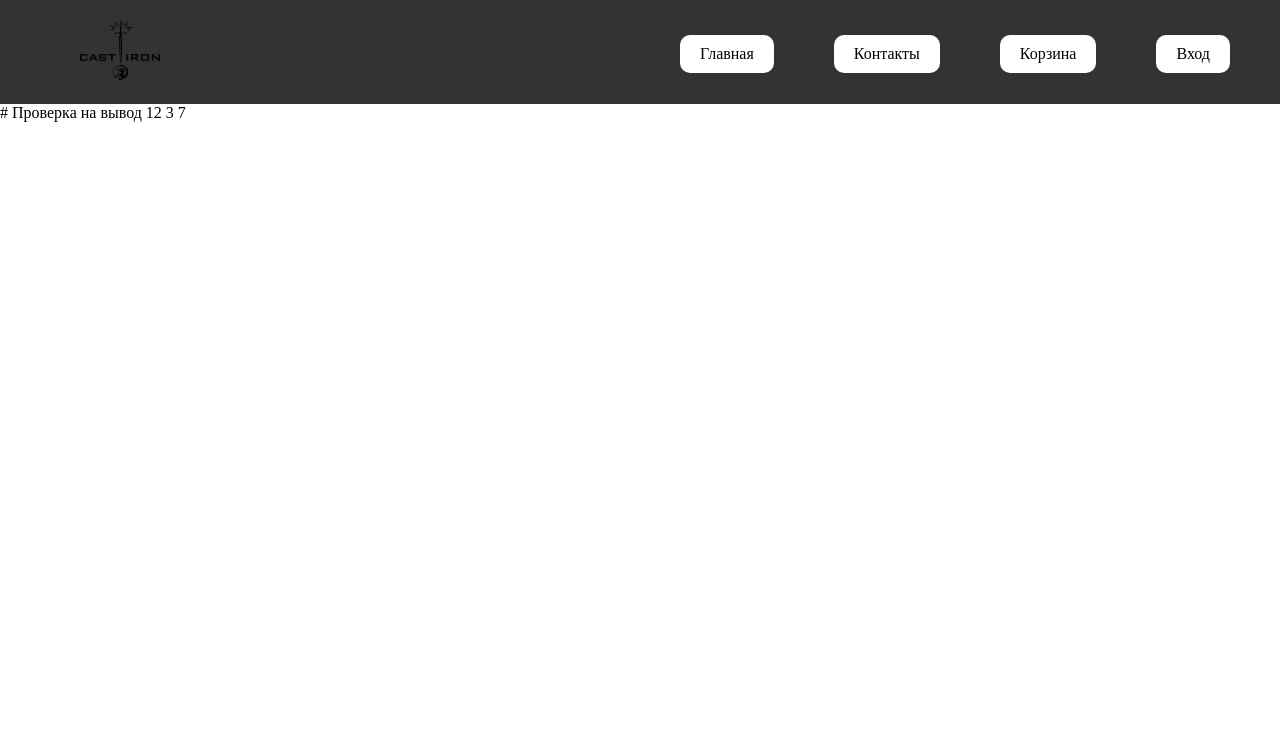
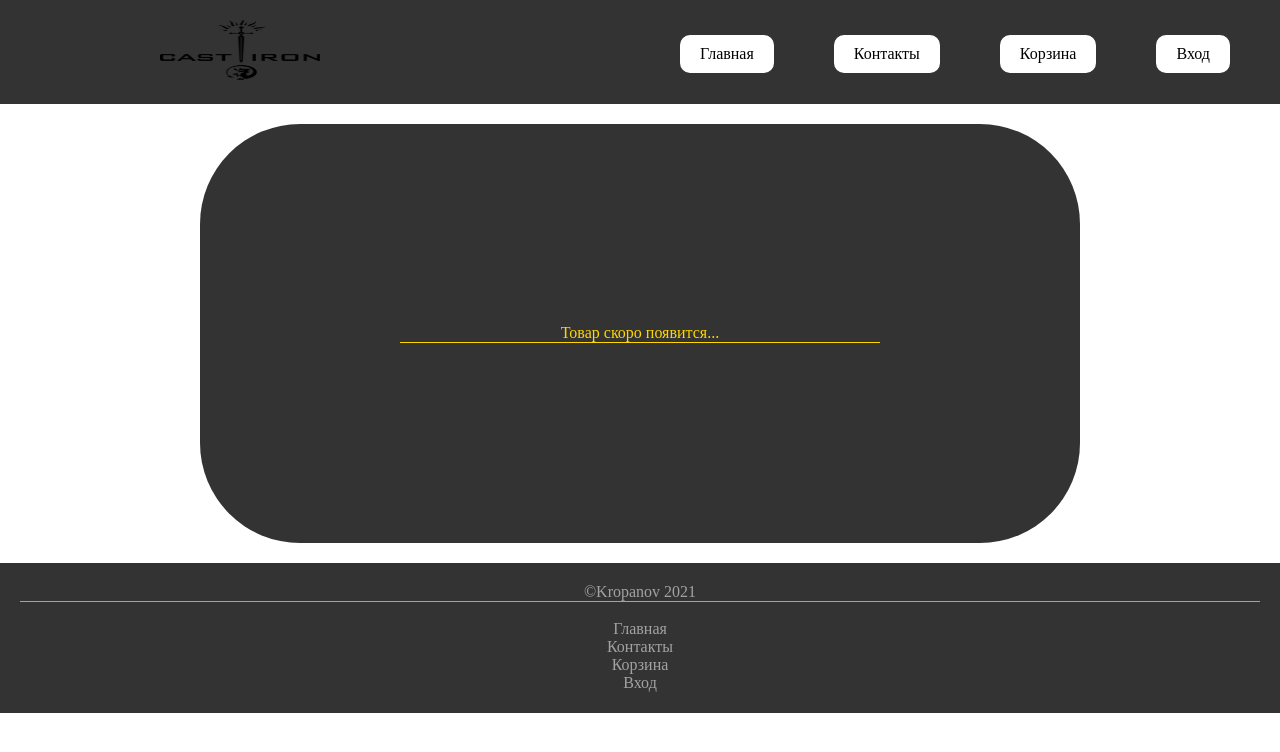
Before and after one commit to Kropanov/project_mysite, a Django app: page / in a window 1280 px wide. Shown: the top 752 px of the page. Run offline with Django 3.2, Linux system fonts and the light colour scheme.

Commit message:
Страница контактов + неполная версия начальной страницы

```diff
--- a/interface/Templates/interface/base.html
+++ b/interface/Templates/interface/base.html
@@ -9,5 +9,6 @@
 <body>
 {% include 'interface/header.html' %}
 {% block content %}{% endblock %}
+{% include 'interface/footer.html' %}
 </body>
 </html>
--- /dev/null
+++ b/interface/Templates/interface/footer.html
@@ -0,0 +1,8 @@
+<footer class='footer'>
+    <div><p>©Kropanov 2021<p></div>
+        <br>
+    <div><p><a href="{% url 'interface:index' %}">Главная</a></p></div>
+    <div><p><a href="{% url 'interface:contacts' %}">Контакты</a></p></div>
+    <div><p>Корзина</p></div>
+    <div><p>Вход</p></div>
+</footer>
--- a/interface/Templates/interface/header.html
+++ b/interface/Templates/interface/header.html
@@ -1,10 +1,10 @@
 {% load static %}
 <header>
     <div class="logo">
-        <a href="{% url 'interface:index'%}"><img src="{% static 'img/Cast_Iron-logo.png' %}" width="80px" height="60px"></a>
+        <a href="{% url 'interface:index'%}"><img src="{% static 'img/Cast_Iron-logo.png' %}" width="160px" height="60px"></a>
         <ul type=none>
-            <li>Главная</li>
-            <li>Контакты</li>
+            <li><a href="{% url 'interface:index' %}">Главная</a></li>
+            <li><a href="{% url 'interface:contacts' %}">Контакты</a></li>
             <li>Корзина</li>
             <li>Вход</li>
         </ul>
--- a/interface/Templates/interface/index.html
+++ b/interface/Templates/interface/index.html
@@ -2,9 +2,8 @@
 
 {% block content %}
 
-# Проверка на вывод
-{% for res in result %}
-    {{ res }}
-{% endfor %}
+<aside class="tovar">
+    <div>Товар скоро появится...</div>
+</aside>
 
 {% endblock %}
--- a/interface/urls.py
+++ b/interface/urls.py
@@ -5,4 +5,5 @@ from . import views
 urlpatterns = [
     # Домашная страница
     url(r'^$', views.index, name='index'),
+    url(r'^contacts$', views.contacts, name='contacts'),
 ]
--- a/interface/views.py
+++ b/interface/views.py
@@ -7,3 +7,7 @@ def index(request):
         "result": [12, 3, 7]
     }
     return render(request, "interface/index.html", context)
+
+
+def contacts(request):
+    return render(request, "interface/contacts.html", {})
--- a/static/css/main.css
+++ b/static/css/main.css
@@ -1,9 +1,6 @@
 * {
     padding: 0;
     margin: 0;
-}
-a {
-    text-decoration: none;
 }
 
 header{
@@ -21,7 +18,10 @@ ul {
     float: right;
 }
 
+/* меню сайта  rgb(0, 0, 0) white*/
 ul > li {
+    font-family:'Times New Roman', Times, serif;
+    font-size: 16px;
     color:rgb(0, 0, 0);
     background-color: white;
     margin: 15px 30px;
@@ -29,6 +29,63 @@ ul > li {
     border-radius: 10px;
 }
 
+/* логотип сайта*/
 .logo img {
-    margin: 0px 0px 0px 60px;
+    margin: 0px 0px 0px 140px;
 }
+
+/* ссылки */
+a {
+    text-decoration: none;
+    color:rgb(0, 0, 0);
+}
+
+a:visited {
+    color: rgb(0, 0, 0);
+}
+
+/* информация обо мне  rgb(180, 57, 48)*/
+.Contacts {
+    font-family: 'Times New Roman', Times, serif;
+    padding: 10px;
+    margin: 10px;
+    border: 2px solid MediumSlateBlue;
+    background-color: rgb(51, 51, 51);
+    color: LightSkyBlue;
+}
+
+/* подвал сайта */
+.footer {
+    height: 110px;
+    text-align: center;
+    max-width: 100%;
+    padding: 20px;
+    background-color: rgb(51, 51, 51);
+}
+
+footer div:first-child{
+    border-bottom: 1px solid #a2a2a3;
+}
+
+footer a:visited {
+    color: #a2a2a3;
+}
+
+footer * {
+    color:#a2a2a3;
+}
+
+/* Основная часть сайта (местоположение товара) */
+
+.tovar{
+    text-align: center;
+    background-color: rgb(51, 51, 51);
+    padding: 200px;
+    margin: 20px 200px 20px 200px;
+    color:gold;
+    border-radius: 100px;
+}
+
+.tovar div {
+    border-bottom: 1px solid gold;
+}
```
Also changed, not shown: interface/Templates/interface/contacts.html (added, +10 -0 lines).
